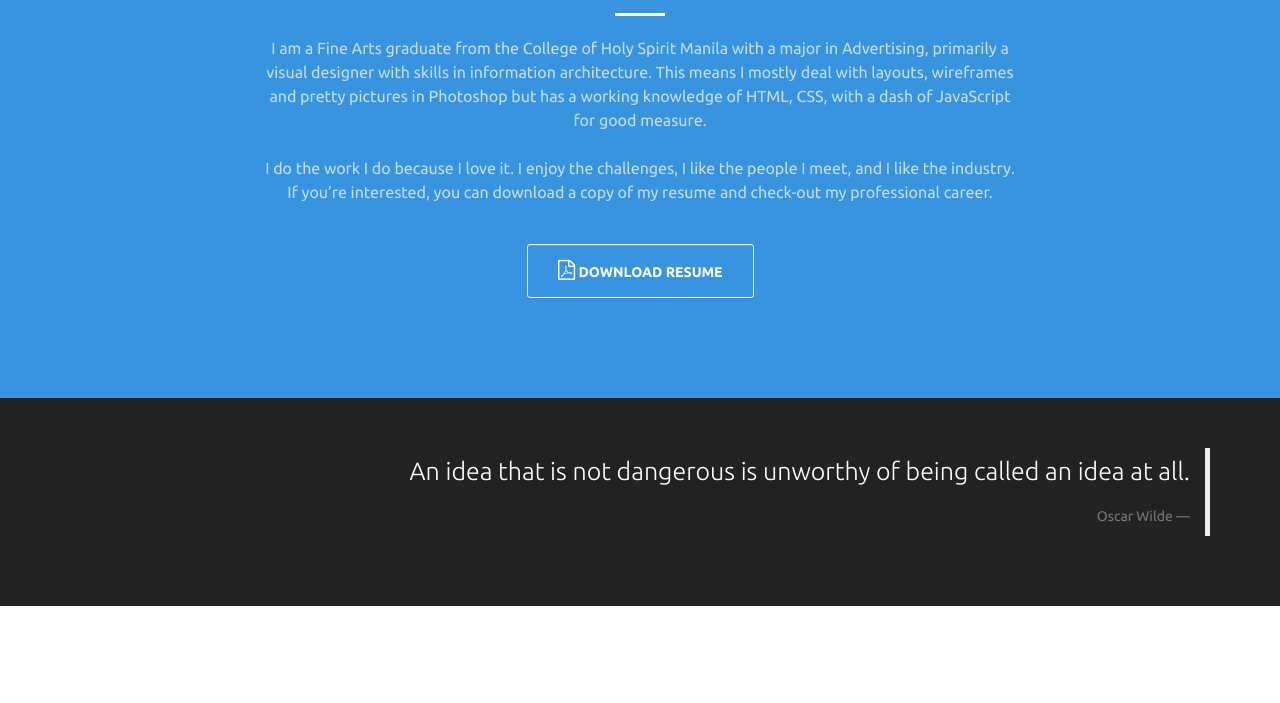
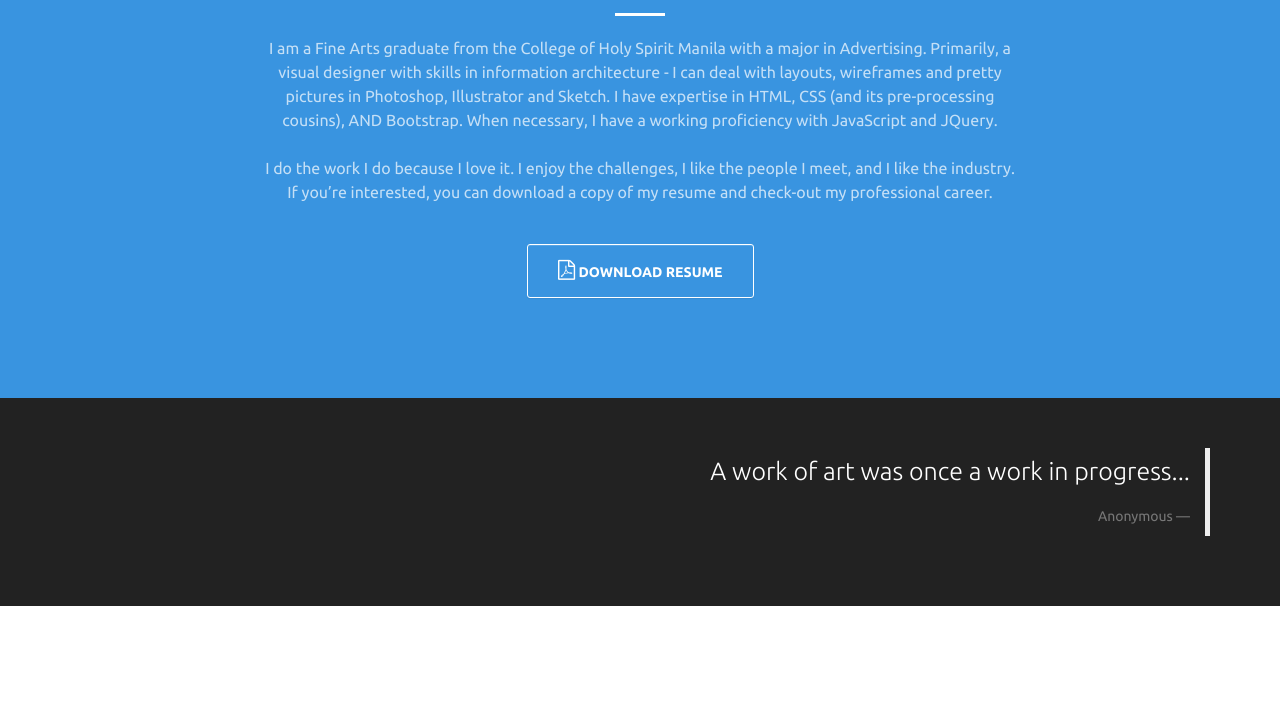
Before and after one commit to donnabartolome/dma.portfolio, a plain HTML site: page index.html in a window 1280 px wide. Shown: the part 752-1455 px from the top of the page. Drawn offline with nearby package versions, Linux system fonts and the light colour scheme; some packages are replaced by stand-ins of ours; a script that the page names is missing.

Commit message:
Adding qoutes

```diff
--- a/index.html
+++ b/index.html
@@ -87,10 +87,9 @@
                     <h3 class="section-heading">got what you need right here!</h3>
                     <hr class="light">
                     <p class="text-faded">
-                        I am a Fine Arts graduate from the College of Holy Spirit Manila with a major in Advertising,
-                        primarily a visual designer with skills in information architecture.
-                        This means I mostly deal with layouts, wireframes and pretty pictures in Photoshop but has a working knowledge
-                        of HTML, CSS, with a dash of JavaScript for good measure. <br><br>
+                        I am a Fine Arts graduate from the College of Holy Spirit Manila with a major in Advertising.
+                        Primarily, a visual designer with skills in information architecture - I can deal with layouts, wireframes and pretty pictures in Photoshop, Illustrator and Sketch.
+                        I have expertise in HTML, CSS (and its pre-processing cousins), AND Bootstrap. When necessary, I have a working proficiency with JavaScript and JQuery. <br><br>
                         I do the work I do because I love it. I enjoy the challenges, I like the people I meet,
                         and I like the industry. If you’re interested, you can download a copy of my resume and check-out my professional career.
                     </p>
@@ -107,8 +106,8 @@
         <div class="container text-center">
             <div class="call-to-action">
                 <blockquote class="blockquote-reverse">
-                    <h2>An idea that is not dangerous is unworthy of being called an idea at all.</h2>
-                    <footer>Oscar Wilde</footer>
+                    <h2>A work of art was once a work in progress...</h2>
+                    <footer>Anonymous</footer>
                 </blockquote>
             </div>
         </div>
@@ -236,7 +235,7 @@
                         <div class="row">
                             <div class="col-md-12">
                                 <label>Message:</label>
-                                <textarea name="message" name="message" cols="40" rows="5" placeholder="Your Message" class="form-field form-field-tall"></textarea>
+                                <textarea name="message" name="message" cols="40" rows="5" placeholder="Your Message" class="form-field form-field-tall" required></textarea>
 
                                 <button id="form-button" class="btn btn-default btn-xl animate__animated animate__infinite animate__headShake">Submit</button>
                                 <p id="portfolio-form-status"></p>
```
